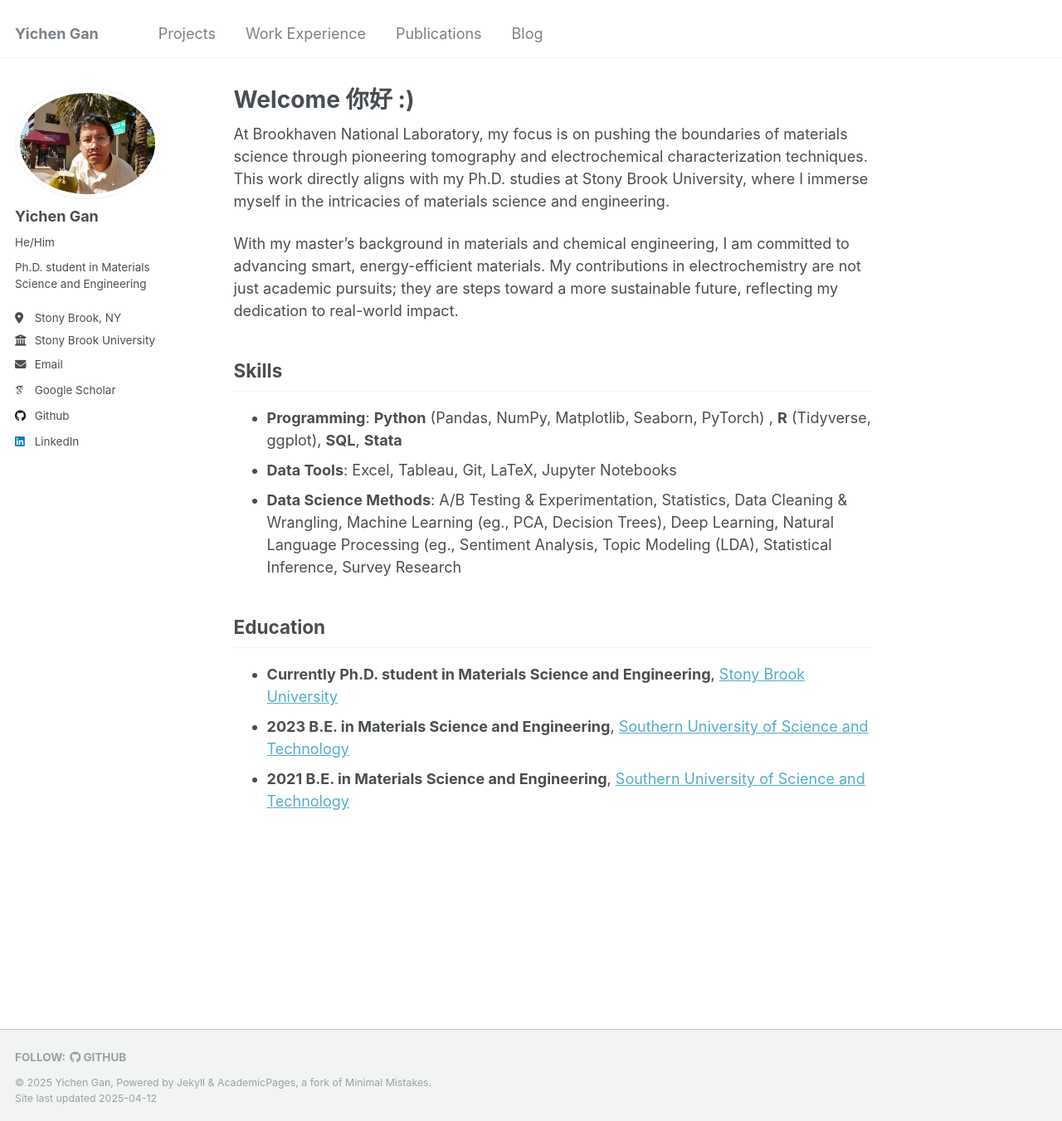
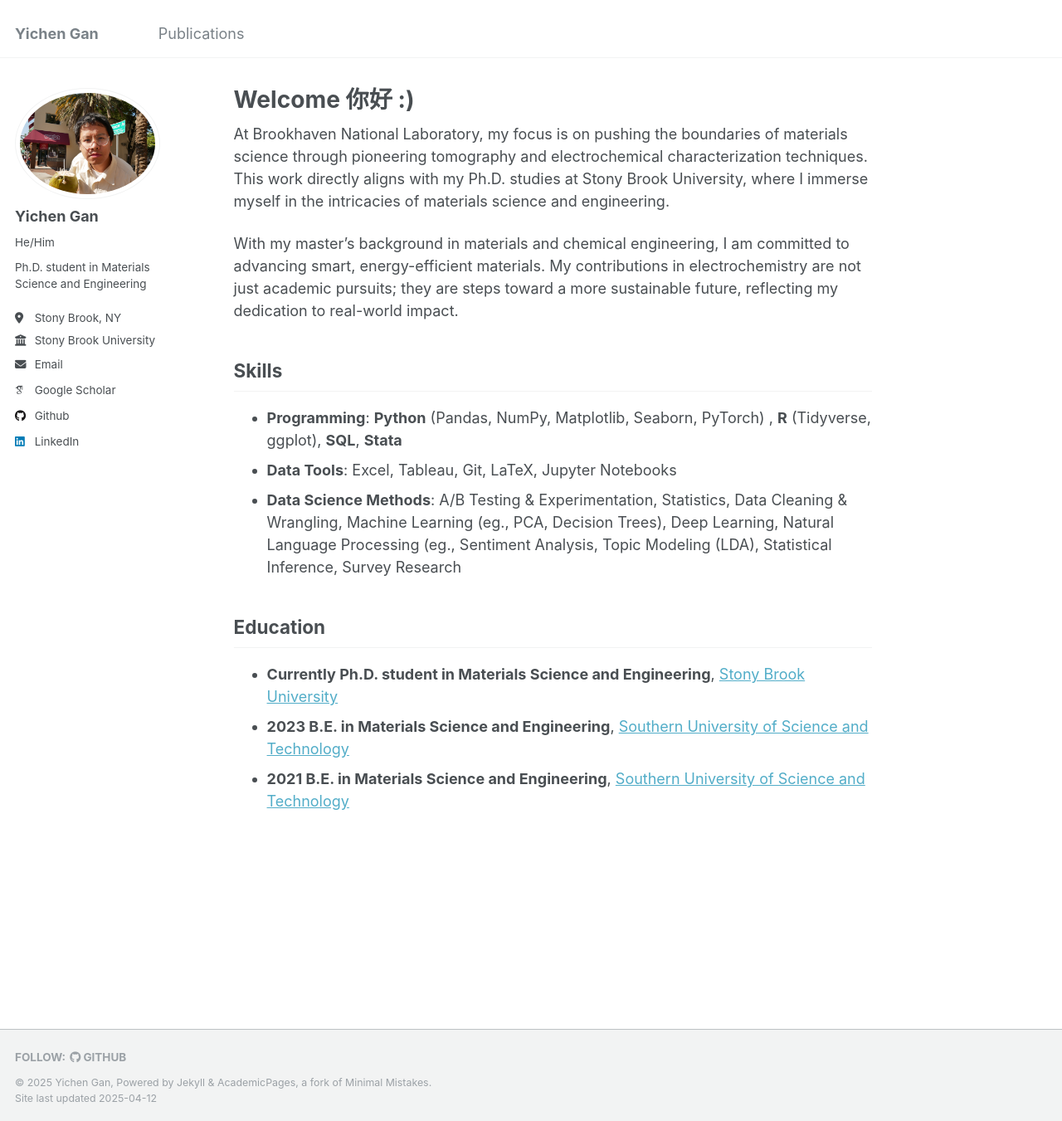
Before and after one commit to YichenGan/yichengan.github.io, a Jekyll site: the page built from _pages/about.md, in a window 1280 px wide and 1351 px high. Shown: the whole window at 83% size. Built offline with Jekyll 4.4.1, drawn with Linux system fonts in a browser that asks for light colours; some web fonts are replaced.

Commit message:
Update navigation.yml

```diff
--- a/_data/navigation.yml
+++ b/_data/navigation.yml
@@ -7,16 +7,5 @@
 main:
 
 
-  - title: "Projects"
-    url: /projects/
-
-
-  - title: "Work Experience"
-    url: /workexperience/
-
-
   - title: "Publications"
     url: /publications/
-
-  - title: "Blog"
-    url: /year-archive/
```
